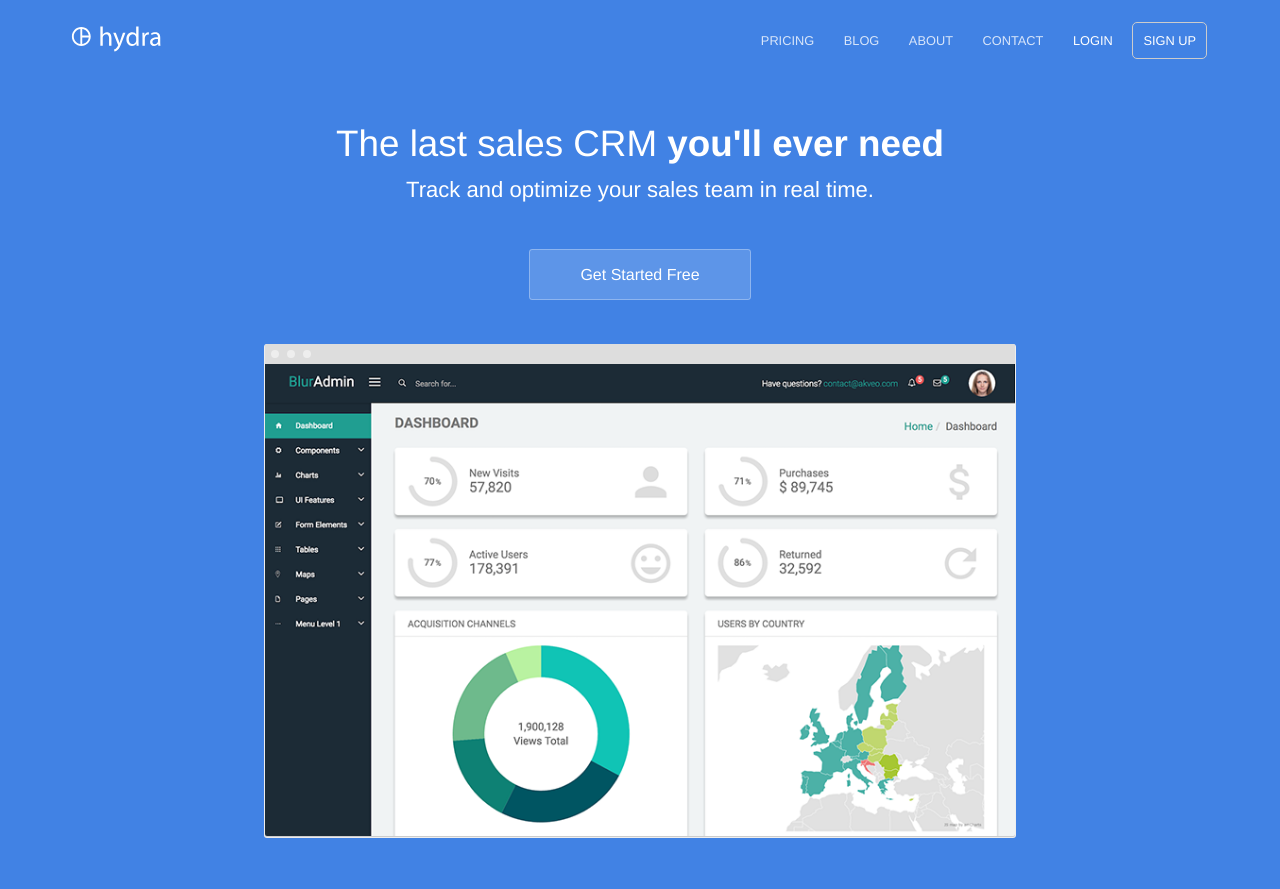
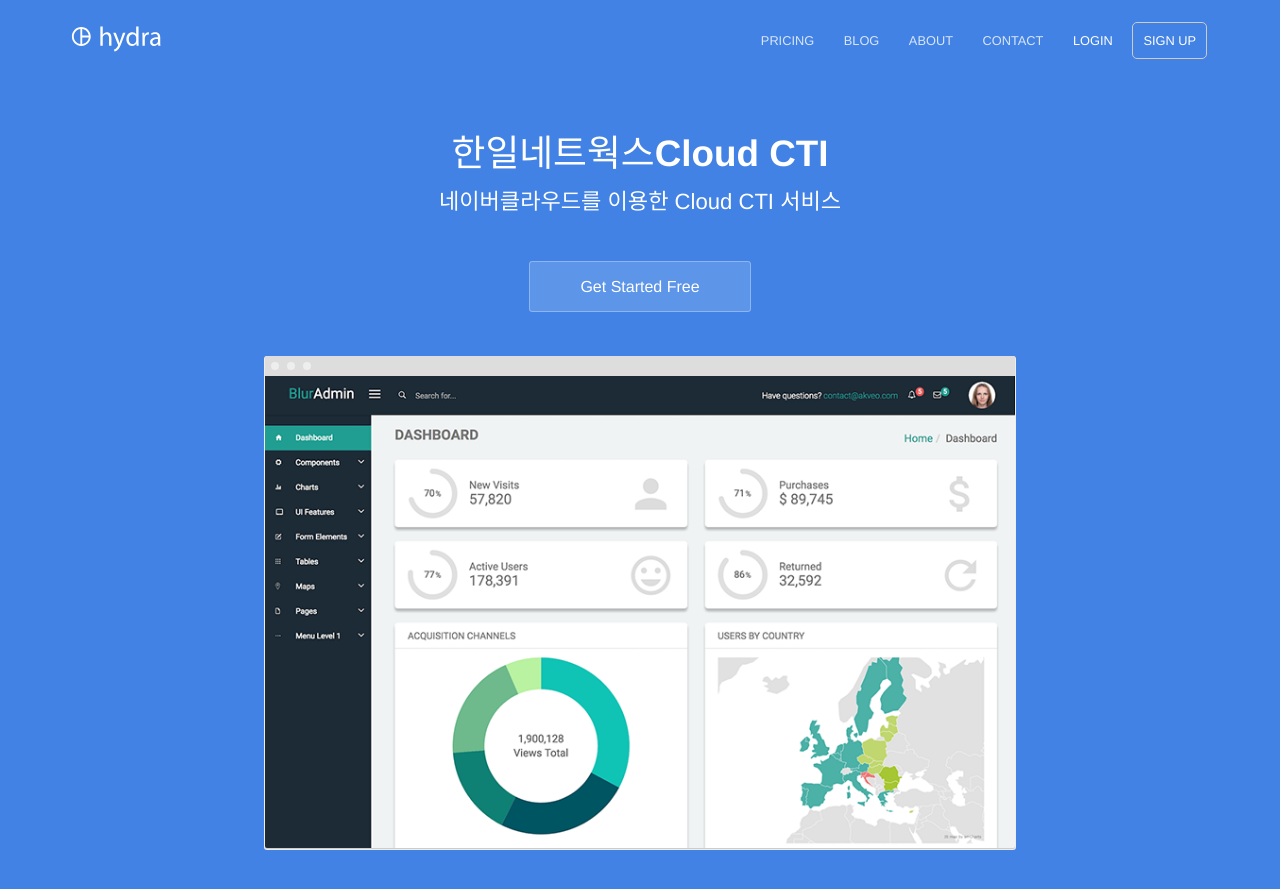
Before and after one commit to Jeong-jae/test, a Jekyll site: the page built from index.html, in a window 1280 px wide and 900 px high. Shown: the top 889 px of the window. Built offline with Jekyll 4.4.1, drawn with Linux system fonts in a browser that asks for light colours.

Commit message:
Update index.html

```diff
--- a/index.html
+++ b/index.html
@@ -4,8 +4,8 @@
 ---
 <section class="hero">
 	<div class="text-container">
-		<h1 class="editable">The last sales CRM <strong>you'll ever need</strong></h1>
-		<p class="subtext editable">Track and optimize your sales team in real time.</p>
+		<h1 class="editable">한일네트웍스<strong>Cloud CTI</strong></h1>
+		<p class="subtext editable">네이버클라우드를 이용한 Cloud CTI 서비스</p>
 		<div class="cta button alt"><a href="{{ site.baseurl }}/contact/">Get Started Free</a></div>
 		<div>
 			<img src="{{ site.baseurl }}/images/dashboard.png" alt="Screenshot" class="screenshot editable" />
```
